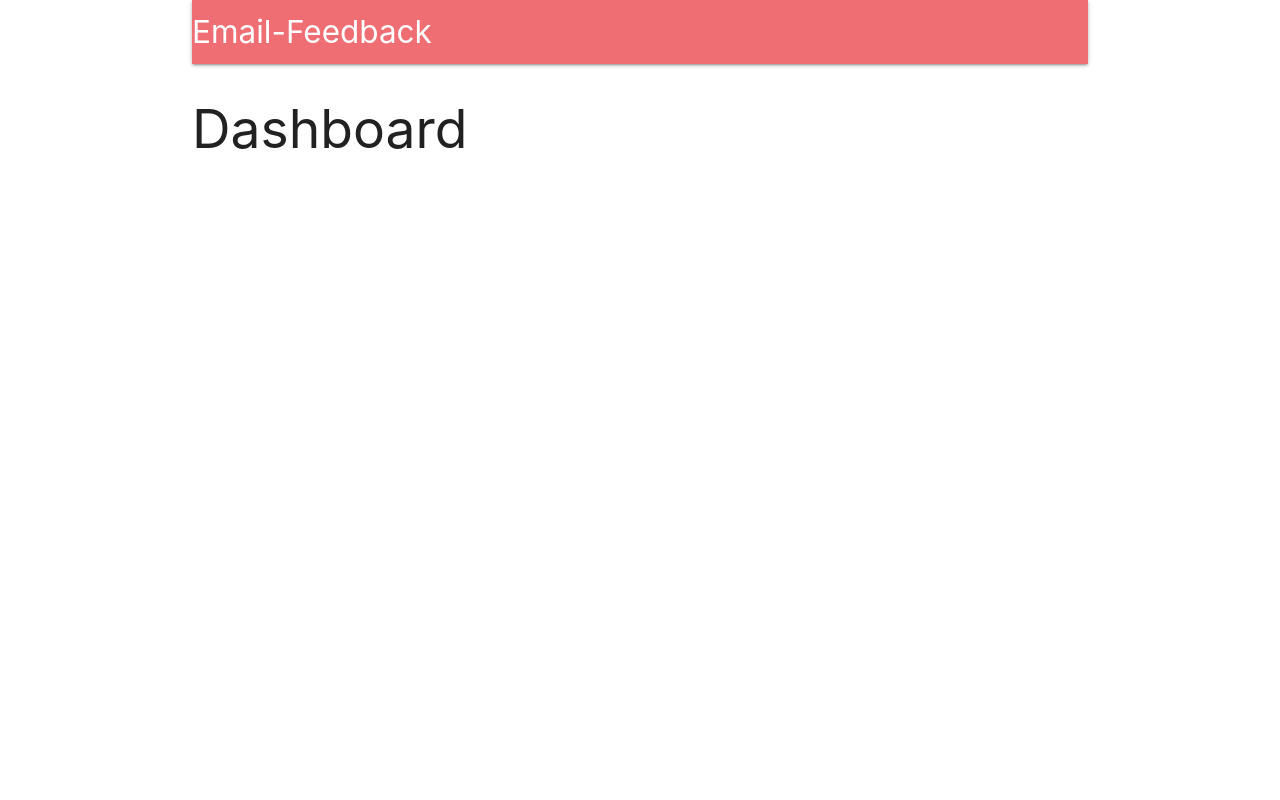
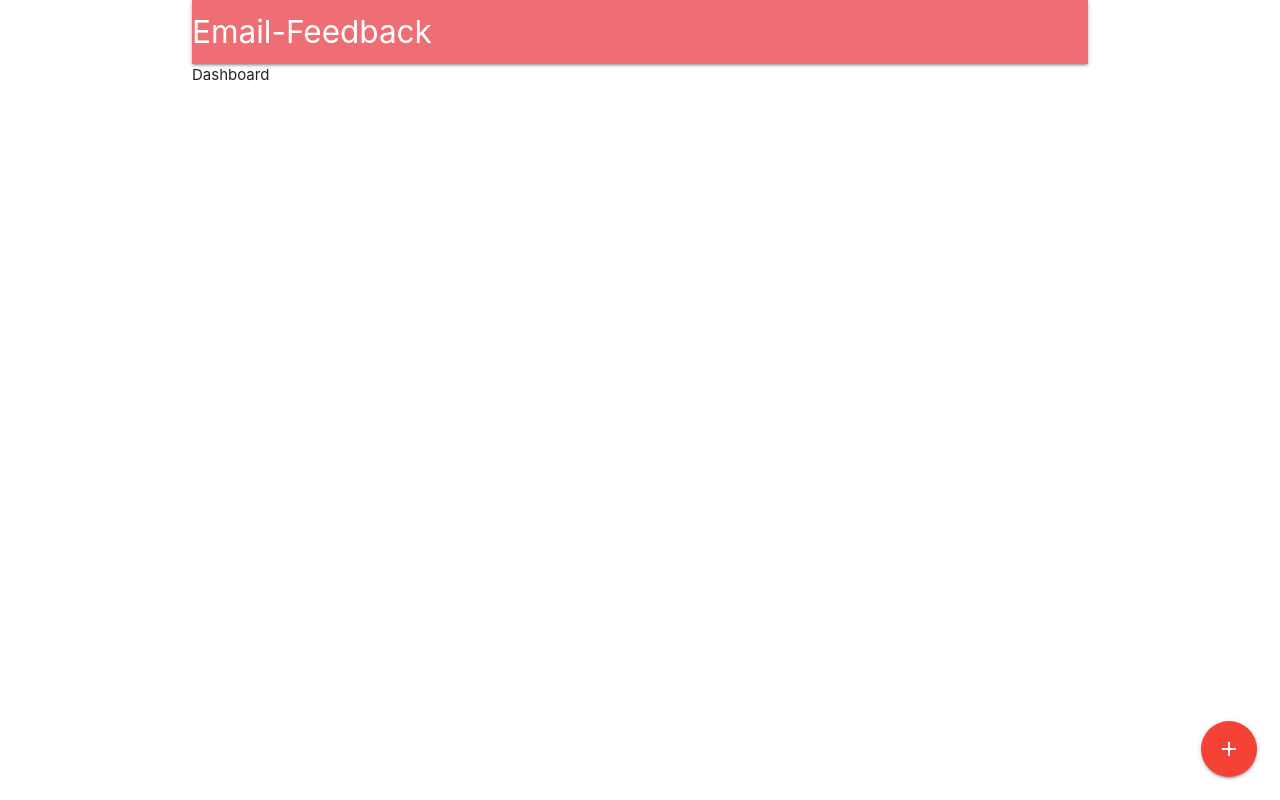
Before and after one commit to rzgholizadeh/email-feedback-app, a React (Create React App) app in the folder client/: page /surveys in a window 1280 px wide. Built offline with nearby package versions, Linux system fonts and the light colour scheme; no server answers.

Commit message:
feat: Create dashboard component

```diff
--- a/client/public/index.html
+++ b/client/public/index.html
@@ -15,6 +15,10 @@
       user's mobile device or desktop. See https://developers.google.com/web/fundamentals/web-app-manifest/
     -->
     <link rel="manifest" href="%PUBLIC_URL%/manifest.json" />
+    <link
+      href="https://fonts.googleapis.com/icon?family=Material+Icons"
+      rel="stylesheet"
+    />
     <!--
       Notice the use of %PUBLIC_URL% in the tags above.
       It will be replaced with the URL of the `public` folder during the build.
--- a/client/src/components/App.js
+++ b/client/src/components/App.js
@@ -6,7 +6,7 @@
 // some dummy components to se how router works
 import Header from "./Header";
 import Landing from "./Landing";
-const Dashboard = () => <h2>Dashboard</h2>;
+import Dashboard from "./Dashboard";
 const SurveyNew = () => <h2>SurveyNew</h2>;
 
 class App extends Component {
--- /dev/null
+++ b/client/src/components/Dashboard.js
@@ -0,0 +1,17 @@
+import React from "react";
+import { Link } from "react-router-dom";
+
+const Dashboard = () => {
+  return (
+    <div>
+      Dashboard
+      <div className="fixed-action-btn">
+        <Link to="/surveys/new" className="btn-floating btn-large red">
+          <i className="material-icons">add</i>
+        </Link>
+      </div>
+    </div>
+  );
+};
+
+export default Dashboard;
```
